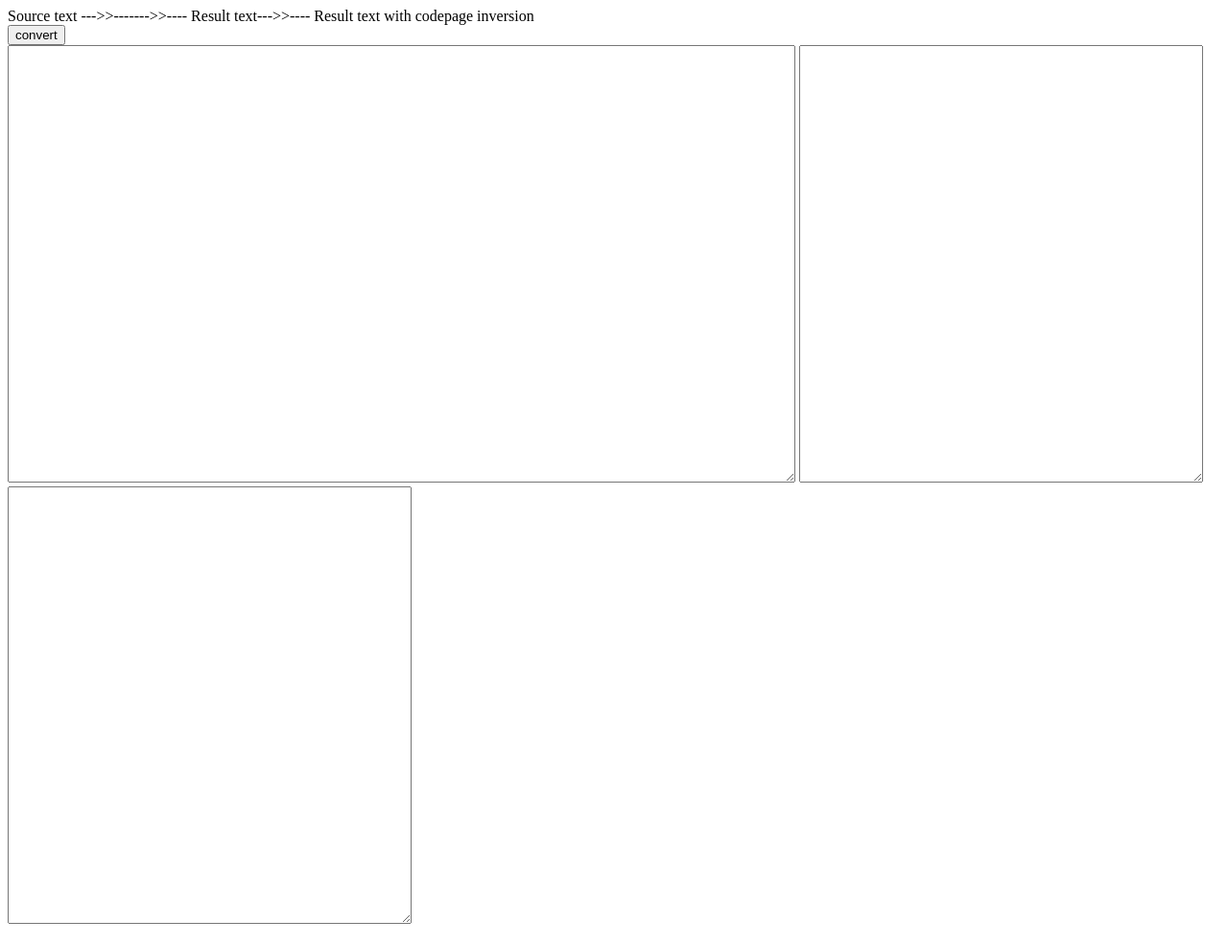
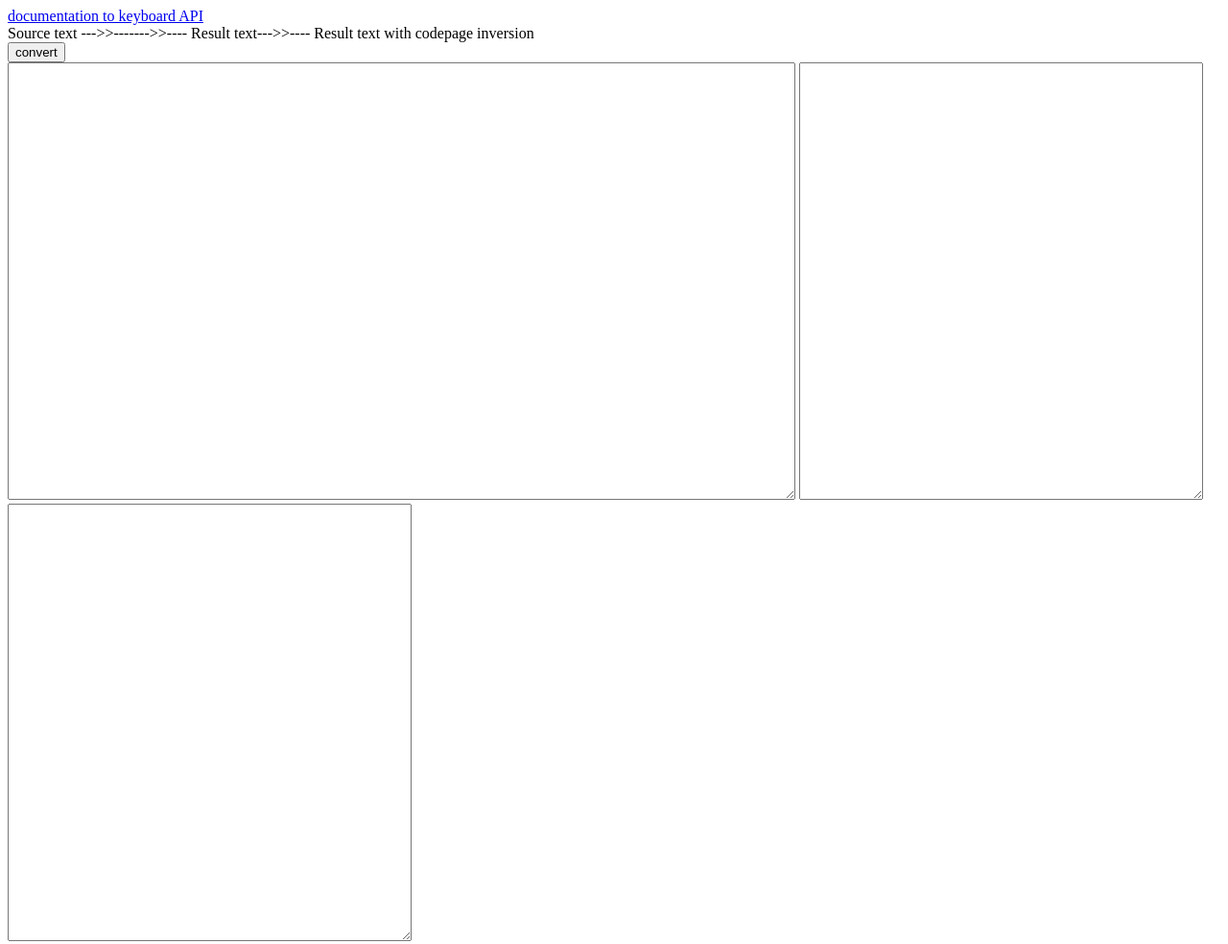
Before and after one commit to vosel/utils, a plain HTML site: page text_to_robot/index.html in a window 1280 px wide. Shown: the whole page at 96% size. Drawn offline with Linux system fonts and the light colour scheme.

Commit message:
Added a link to 'robot' library API documentation

```diff
--- a/text_to_robot/index.html
+++ b/text_to_robot/index.html
@@ -93,6 +93,7 @@ function doConvertion()
 
 </script>
 <body></body>
+<a href='http://getrobot.net/api/keyboard.html'> documentation to keyboard API </a> <br>
 <label>Source text --->>----</label><label>--->>---- Result text</label><label>--->>---- Result text with codepage inversion</label>
 <br>
 <input type="button" onclick="doConvertion()" value="convert" />
```
